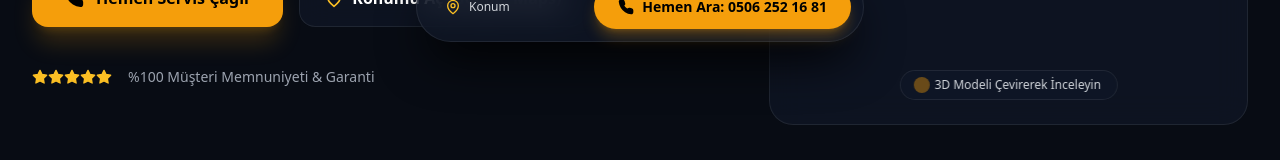
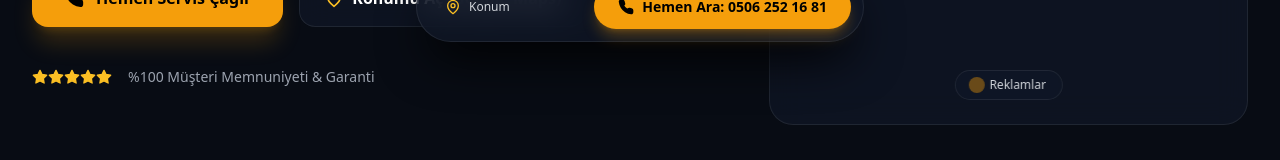
Before and after one commit to antalyailigunisi/antalyagunisi, a Next.js app: page / in a window 1280 px wide. Shown: the part 734-894 px from the top of the page. Built offline with nearby package versions, Linux system fonts and the light colour scheme; no server answers.

Commit message:
Update Canvas3D.tsx

```diff
--- a/src/components/Canvas3D.tsx
+++ b/src/components/Canvas3D.tsx
@@ -29,23 +29,21 @@ function DualTankCustomModel() {
           <meshStandardMaterial color="#D1D5DB" metalness={0.95} roughness={0.1} />
         </mesh>
 
-        {/* Türkçe karakter destekli font (Noto Sans, İ/ı/Ş garanti render) */}
+        {/* 🌟 3D Yazılar (Dahili Hızlı Font) */}
         <Text
           position={[0, 0.08, 0.39]}
           fontSize={0.095}
           color="#000000"
-          font="https://fonts.gstatic.com/s/notosans/v36/o-0mIpQlx3QUlC5A4PNr5TRA.woff"
           anchorX="center"
           anchorY="middle"
         >
-          ANTALYA GÜNIŞI ZİRVE
+          ANTALYA GUNISI ZIRVE
         </Text>
 
         <Text
           position={[0, -0.08, 0.39]}
           fontSize={0.085}
           color="#D97706"
-          font="https://fonts.gstatic.com/s/notosans/v36/o-0mIpQlx3QUlC5A4PNr5TRA.woff"
           anchorX="center"
           anchorY="middle"
         >
@@ -98,7 +96,7 @@ function DualTankCustomModel() {
         </mesh>
       </group>
 
-      {/* 4. VAKUM TÜPLER — artık InstancedMesh, 24 mesh yerine 2 draw call */}
+      {/* 4. VAKUM TÜPLER (InstancedMesh) */}
       <group position={[0, -0.05, 0.32]} rotation={[Math.PI / 4, 0, 0]}>
         <mesh position={[0, 0, -0.04]}>
           <boxGeometry args={[2.15, 1.65, 0.04]} />
@@ -160,7 +158,7 @@ export default function Canvas3D() {
 
       <div className="absolute bottom-4 left-1/2 -translate-x-1/2 glass-panel px-4 py-1.5 rounded-full text-xs text-gray-300 pointer-events-none flex items-center gap-2 border border-solar-500/30">
         <span className="w-2.5 h-2.5 rounded-full bg-solar-500 animate-ping"></span>
-        3D Modeli Çevirerek İnceleyin
+        Reklamlar
       </div>
     </div>
   );
```
